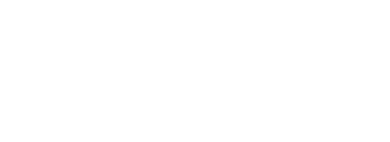
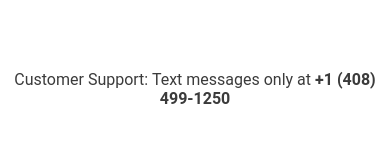
Before and after one commit to yotzkim/demiya-website, a Next.js app: page /order in a window 390 px wide. Shown: the part 1291-1433 px from the top of the page. Built offline with nearby package versions, Linux system fonts and the light colour scheme; no server answers; grey boxes are pictures that could not be loaded.

Commit message:
Add customer support phone number

```diff
--- a/src/pages/order.jsx
+++ b/src/pages/order.jsx
@@ -118,10 +118,10 @@
           ))}
       </div>
 
-      {/* <div className={styles.contact}>
-        Customer Support: Only text messages are available at{" "}
-        <strong></strong>
-      </div> */}
+      <div className={styles.contact}>
+        Customer Support: Text messages only at{" "}
+        <strong>+1 (408) 499-1250</strong>
+      </div>
       <div className={styles.spacer}></div>
     </Layout>
   );
```
